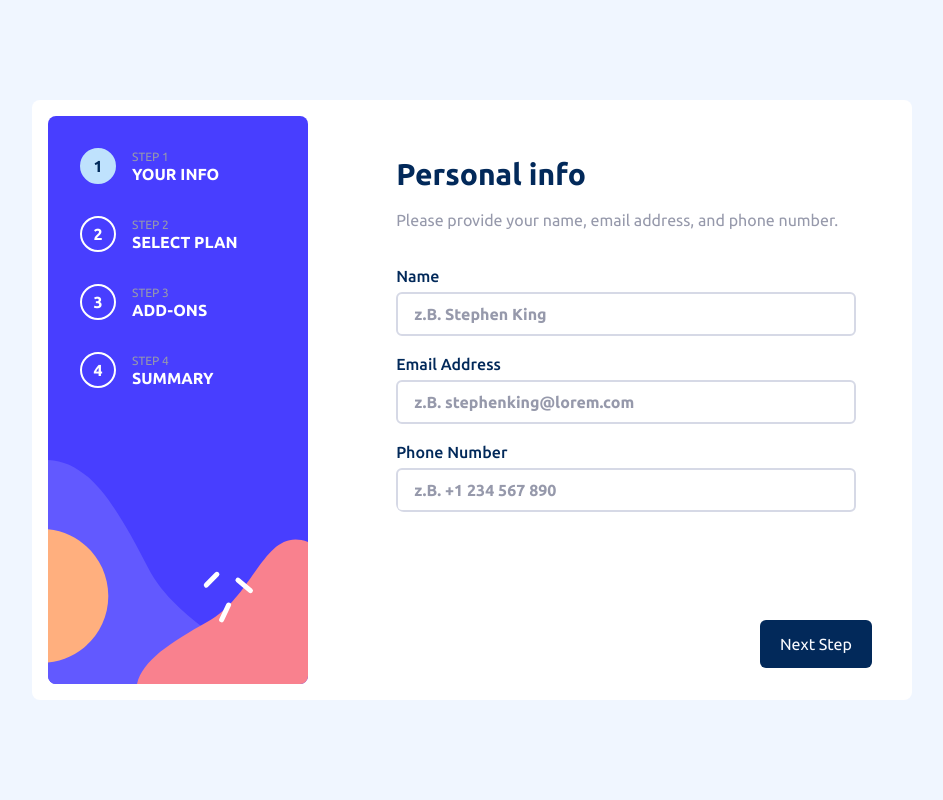
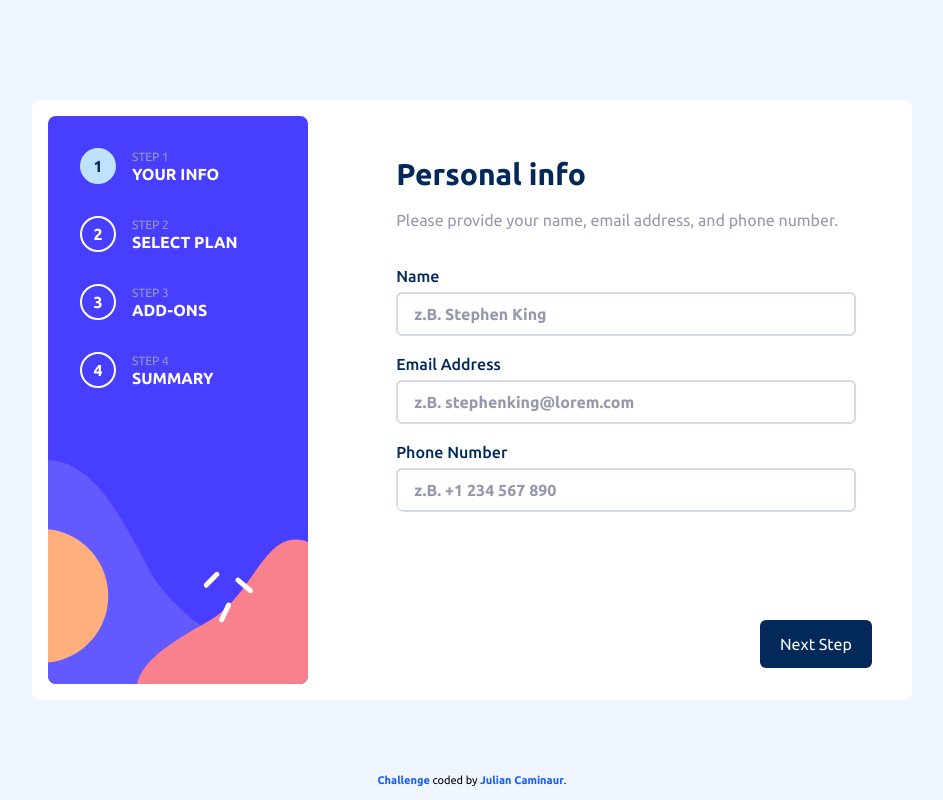
Before and after one commit to Caminaur/Multi-step-form, a React (Vite) app: page / in a window 1280 px wide. Shown: the whole page, without its empty margins (168-1111 px from the left). Built offline with nearby package versions, Linux system fonts and the light colour scheme.

Commit message:
Attributions

```diff
--- a/src/App.jsx
+++ b/src/App.jsx
@@ -336,6 +336,22 @@ function App() {
           </div>
         )}
       </div>
+      <div class="text-[11px] absolute bottom-0 text-center w-full  z-10 text-neutral-slate-900 max-sm:text-xs sm:text-neutral-slate-700 max-sm:text-neutral-slate-500 md:bottom-3">
+        <a
+          className="text-blue-600 font-bold max-sm:text-primary-lime"
+          href="https://www.frontendmentor.io/challenges/multistep-form-YVAnSdqQBJ"
+        >
+          Challenge
+        </a>{" "}
+        coded by{" "}
+        <a
+          href="https://github.com/Caminaur/Multi-step-form"
+          className="text-blue-600 font-bold max-sm:text-primary-lime"
+        >
+          Julian Caminaur
+        </a>
+        .
+      </div>
     </div>
   );
 }
```
